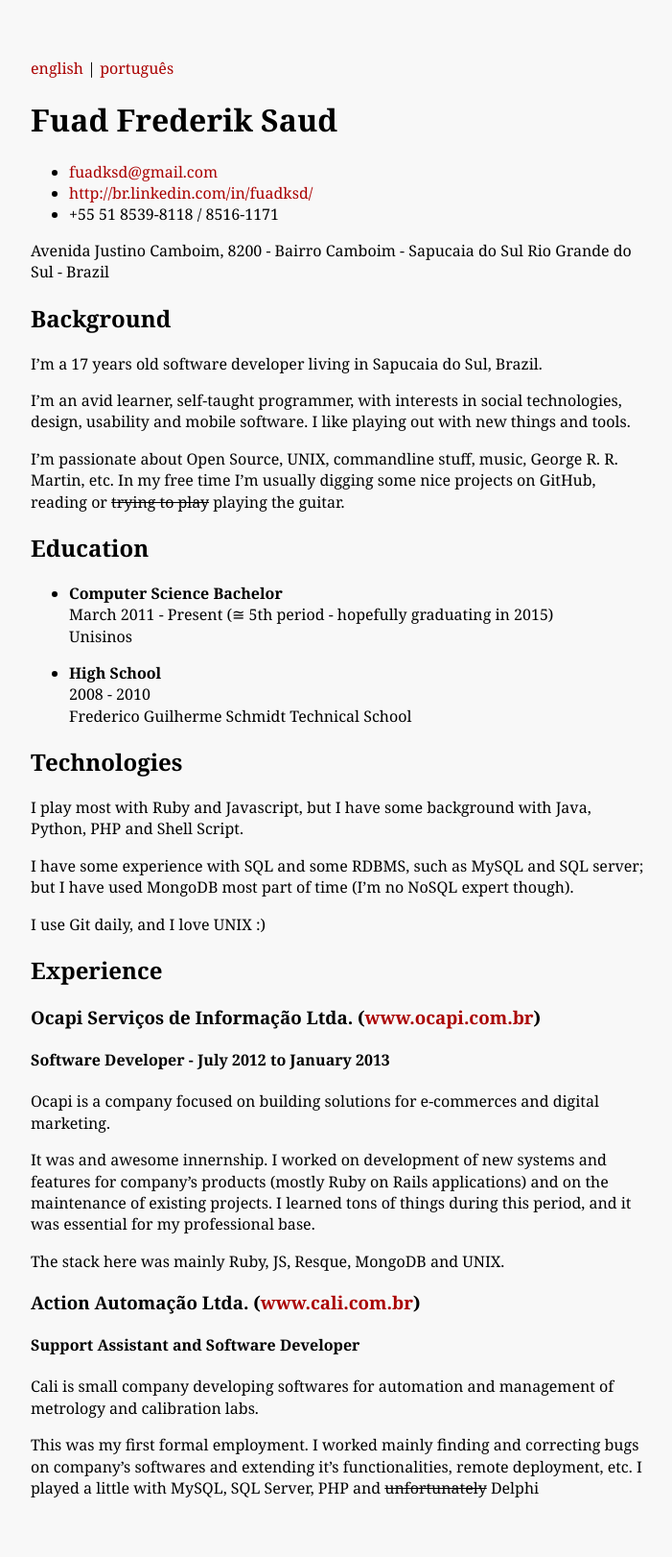
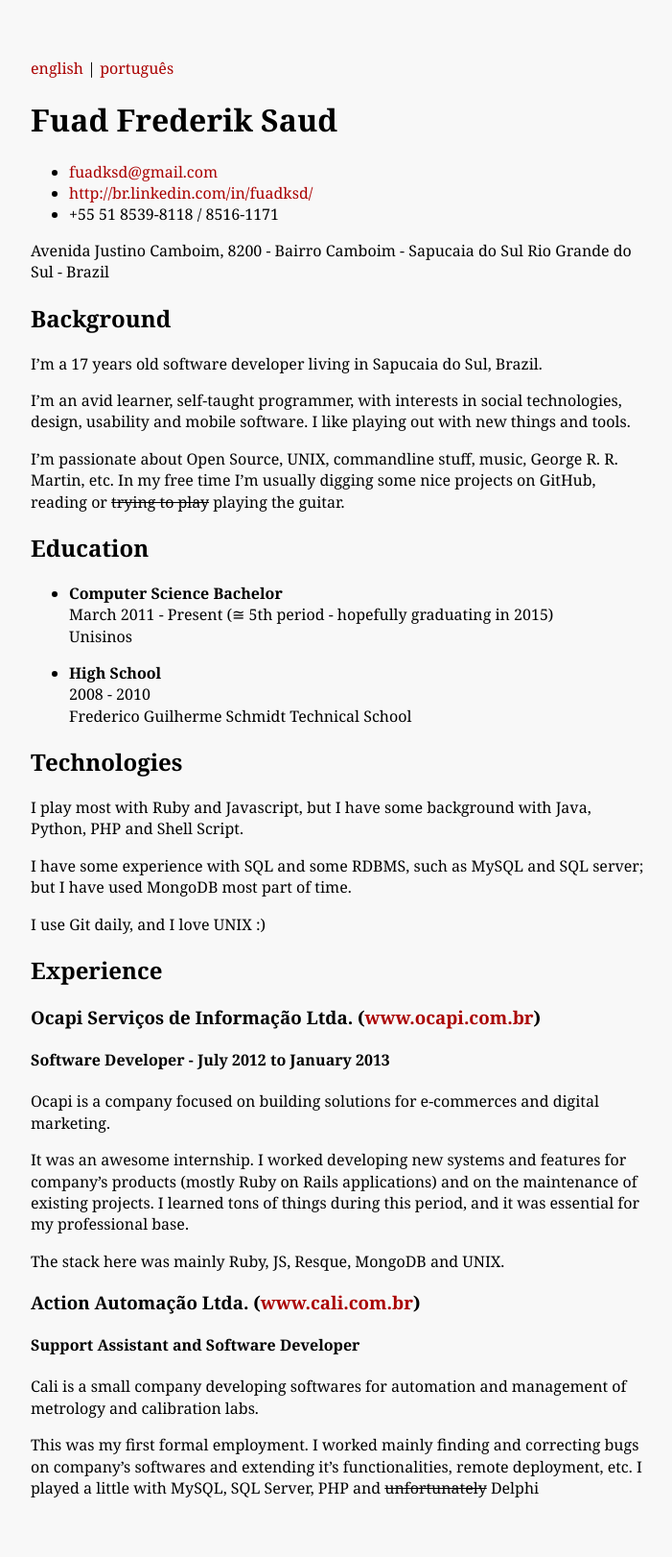
Before and after one commit to fuadsaud/fuadsaud.github.io, a Jekyll site: the page built from resume/en.md, in a window 1280 px wide. Shown: the whole page at 96% size, without its empty margins (288-989 px from the left). Built offline with Jekyll 4.4.1, drawn with Linux system fonts in a browser that asks for light colours; Markdown is read by kramdown in place of the engine named in the settings.

Commit message:
OMG fix typos

```diff
--- a/resume/en.md
+++ b/resume/en.md
@@ -38,8 +38,7 @@ I play most with Ruby and Javascript, but I have some background with
 Java, Python, PHP and Shell Script.
 
 I have some experience with SQL and some RDBMS, such as MySQL and
-SQL server; but I have used MongoDB most part of time (I'm no NoSQL
-expert though).
+SQL server; but I have used MongoDB most part of time.
 
 I use Git daily, and I love UNIX :)
 
@@ -49,7 +48,7 @@ I use Git daily, and I love UNIX :)
 Ocapi is a company focused on building solutions for e-commerces and
 digital marketing.
 
-It was and awesome innernship. I worked on development of new systems
+It was an awesome internship. I worked developing new systems
 and features for company's products (mostly Ruby on Rails applications)
 and on the maintenance of existing projects. I learned tons of things
 during this period, and it was essential for my professional base.
@@ -58,7 +57,7 @@ The stack here was mainly Ruby, JS, Resque, MongoDB and UNIX.
 
 ### Action Automação Ltda. ([www.cali.com.br](http://www.cali.com.br))
 #### Support Assistant and Software Developer
-Cali is small company developing softwares for automation and
+Cali is a small company developing softwares for automation and
 management of metrology and calibration labs.
 
 This was my first formal employment. I worked mainly finding and
```
